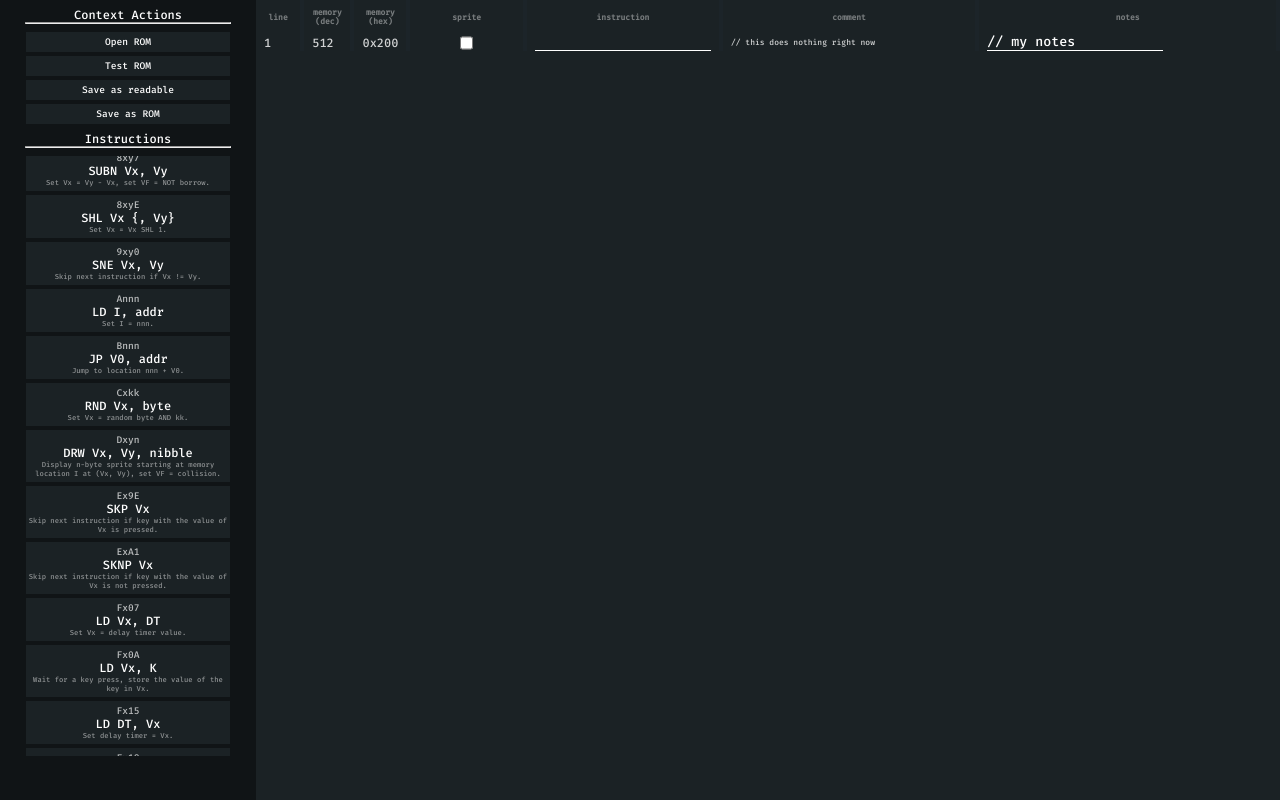
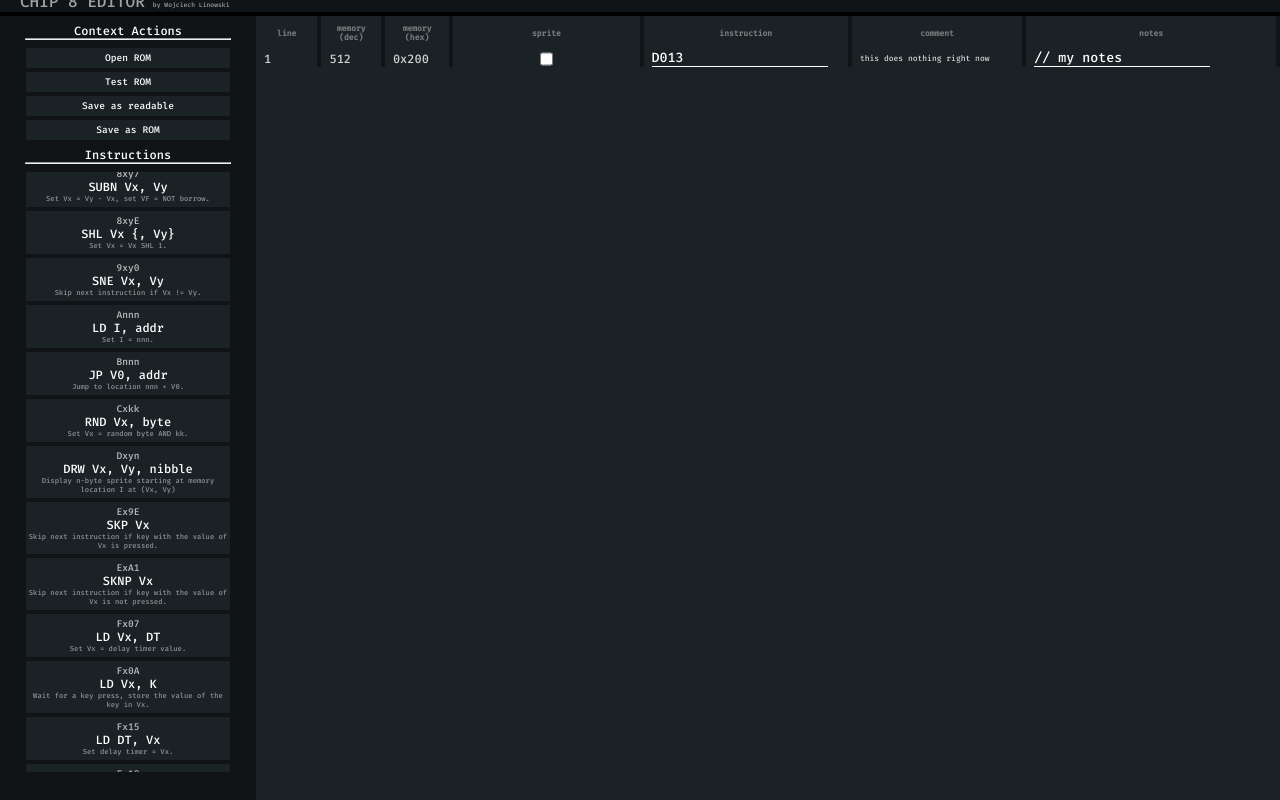
Before and after one commit to wojlin/chip8-editor, a plain HTML site: page index.html in a window 1280 px wide. Both pictures are taken after a click on the button 127 px from the left and 456 px from the top of the page. Drawn offline with Linux system fonts and the light colour scheme.

Commit message:
implemented more features

```diff
--- a/index.html
+++ b/index.html
@@ -22,10 +22,12 @@
                 <hr>
                 <div id="helpers"></div>
             </div>
-            <table id="editor-content">
-
-            </table>
+            <div id="editor-main">
+                <div id="editor-wrapper">
+                    <table id="editor-content"></table>
+                </div>
+            </div>
         </div>
-        <script src="static/js/main.js"></script>
+        <script src="static/js/editor.js"></script>
     </body>
 </html>
--- a/static/css/style.css
+++ b/static/css/style.css
@@ -1,7 +1,7 @@
 :root
 {
     --editor: #1B2225;
-    --border: #1c2429;;
+    --border: #101416;;
     --side: #101416;
     --buttons: #1b2225;
     --top: #101416
@@ -33,6 +33,7 @@ html, body
     background-color: var(--top);
     border-bottom: solid 0.5vh black;
     padding:0.5vh;
+    height: 2vh;
 }
 
 #menu > span
@@ -52,7 +53,6 @@ html, body
 #editor
 {
     width: 100%;
-    height:100vh;
     color:white;
     font-size: 2vh;
 }
@@ -62,19 +62,39 @@ html, body
     display: table-cell;
     background-color: var(--side);
     min-width: 20vw;
-    height:100vh;
+    height:98vh;
+}
+
+#editor-main
+{
+    display: table-cell;
+    width: 100%;
+    vertical-align: top;
+    margin:0;
+    padding: 0%;
+    background: var(--editor);
+    overflow: hidden;
+    height: 98vh;
+}
+
+#editor-wrapper {
+	display: block;
+	overflow: hidden;
+	max-height: 95vh;
+	overflow-y: auto;
 }
 
 #editor-content
 {
-    display: table-cell;
+    display: block;
     width: 100%;
-    vertical-align: top;
-
     background-color: var(--editor);
-    height:100vh;
     font-size: 1.5vh;
     border-collapse: collapse;
+}
+
+#editor-content > tbody
+{
 }
 
 #editor-content > thead
@@ -93,39 +113,39 @@ html, body
     padding:1vh;
 }
 
-#editor-content > thead > tr > th:nth-child(1)
+#editor-content > thead > tr > th:nth-child(1),  #editor-content > tbody > tr > td:nth-child(1)
 {
     width: 5%;
 }
 
-#editor-content > thead > tr > th:nth-child(2)
+#editor-content > thead > tr > th:nth-child(2),  #editor-content > tbody > tr > td:nth-child(2)
 {
     width: 5%;
 }
 
-#editor-content > thead > tr > th:nth-child(3)
+#editor-content > thead > tr > th:nth-child(3), #editor-content > tbody > tr > td:nth-child(3)
 {
     width: 5%;
 }
 
-#editor-content > thead > tr > th:nth-child(4)
+#editor-content > thead > tr > th:nth-child(4), #editor-content > tbody > tr > td:nth-child(4)
 {
     width: 15%;
 }
 
-#editor-content > thead > tr > th:nth-child(5)
+#editor-content > thead > tr > th:nth-child(5), #editor-content > tbody > tr > td:nth-child(5)
 {
     width: 5%;
 }
 
-#editor-content > thead > tr > th:nth-child(6)
+#editor-content > thead > tr > th:nth-child(6), #editor-content > tbody > tr > td:nth-child(6)
 {
-    width: 30%;
+    width: 10%;
 }
 
-#editor-content > thead > tr > th:nth-child(7)
+#editor-content > thead > tr > th:nth-child(7), #editor-content > tbody > tr > td:nth-child(7)
 {
-    width: 60%;
+    width: 20%;
 }
 
 #editor-content > tbody > tr
@@ -264,3 +284,9 @@ html, body
 {
     opacity:0.7;
 }
+
+
+.error
+{
+    background-color: rgba(255,0,0,0.3);
+}
--- a/static/js/main.js
+++ b/static/js/editor.js
@@ -26,7 +26,7 @@ class CodeEditor
         ["Annn", "LD I, addr", "Set I = nnn."],
         ["Bnnn", "JP V0, addr", "Jump to location nnn + V0."],
         ["Cxkk", "RND Vx, byte", "Set Vx = random byte AND kk."],
-        ["Dxyn", "DRW Vx, Vy, nibble", "Display n-byte sprite starting at memory location I at (Vx, Vy), set VF = collision."],
+        ["Dxyn", "DRW Vx, Vy, nibble", "Display n-byte sprite starting at memory location I at (Vx, Vy)"],
         ["Ex9E", "SKP Vx", "Skip next instruction if key with the value of Vx is pressed."],
         ["ExA1", "SKNP Vx", "Skip next instruction if key with the value of Vx is not pressed."],
         ["Fx07", "LD Vx, DT", "Set Vx = delay timer value."],
@@ -40,12 +40,15 @@ class CodeEditor
         ["Fx65", "LD Vx, [I]", "Read registers V0 through Vx from memory starting at location I."],
     ]
 
+    static DEFAULT_COMMENT = "this does nothing right now"
+
     constructor()
     {
         this.table = document.getElementById("editor-content");
         this.helpers = document.getElementById("helpers")
         this.lines = 0;
         this.memoryStart = 512
+        this.memoryEnd = 4096
         this.currentLine = 0;
 
         this.toRemove = {}
@@ -53,6 +56,56 @@ class CodeEditor
         this.addHeader();
         this.addNewLine();
         this.addHelpers();
+
+        document.addEventListener('click', function(event)
+        {
+            const currentLine = editor.currentLine;
+            const row = editor.table.children[1].children[currentLine-1]
+            if(document.activeElement === row.children[6].children[0])
+            {
+
+            }else
+            {
+                row.children[4].children[0].focus()
+            }
+
+        });
+
+        document.addEventListener('keyup', function(event) {
+            if (event.key === 'Enter') {
+                editor.addNewLine();
+            }
+            if (event.key === 'Backspace') {
+                editor.removeLine();
+            }
+            if (event.key === 'ArrowUp') {
+                editor.moveCursor(true)
+            }
+            if (event.key === 'ArrowDown') {
+                editor.moveCursor(false)
+            }
+        });
+
+    }
+
+    useInstruction(button)
+    {
+        const row = this.table.children[1].children[this.currentLine - 1];
+        const input = row.children[4].children[0]
+
+        const code = button.children[0].innerHTML;
+        const name = button.children[1].innerHTML;
+        const desc = button.children[2].innerHTML;
+
+        let instruction = code;
+        instruction = instruction.replace(/[x]/g, '0');
+        instruction = instruction.replace(/[y]/g, '1');
+        instruction = instruction.replace(/[k]/g, '2');
+        instruction = instruction.replace(/[n]/g, '3');
+
+        console.log(code,name,desc, instruction)
+
+        input.value = instruction
     }
 
     addHelpers()
@@ -72,6 +125,7 @@ class CodeEditor
             button.appendChild(code)
             button.appendChild(name)
             button.appendChild(desc)
+            button.onclick = function() {editor.useInstruction(button);};
             this.helpers.appendChild(button)
         }
     }
@@ -89,6 +143,14 @@ class CodeEditor
             row.appendChild(th);
         });
 
+        row.cells[0].classList.add("line-column")
+        row.cells[1].classList.add("dec-column")
+        row.cells[2].classList.add("hex-column")
+        row.cells[3].classList.add("sprite-column")
+        row.cells[4].classList.add("instruction-column")
+        row.cells[5].classList.add("comment-column")
+        row.cells[6].classList.add("notes-column")
+
         head.appendChild(row);
         this.table.insertBefore(head, this.table.firstChild);
 
@@ -99,6 +161,12 @@ class CodeEditor
 
     addNewLine()
     {
+        if(this.lines + this.memoryStart > this.memoryEnd)
+        {
+            console.error("max memory adress reached!")
+            return
+        }
+
         const newRow = document.createElement("tr");
         for (var i = 0; i < 7; i++) {
             const newCell = newRow.insertCell(i);
@@ -109,7 +177,7 @@ class CodeEditor
         newRow.cells[2].textContent = "0x" + (this.memoryStart + (this.lines * 2)).toString(16)
         newRow.cells[3].innerHTML = '<input onclick="editor.markAsSprite(this)" type="checkbox">'
         newRow.cells[4].innerHTML = '<input oninput="editor.parseContent(this);" onclick="editor.selectLine(this);" type="text"></div>'
-        newRow.cells[5].textContent = "// this does nothing right now"
+        newRow.cells[5].textContent = CodeEditor.DEFAULT_COMMENT
         newRow.cells[6].innerHTML = '<input onclick="editor.selectLine(this);" type="text" value="// my notes">'
         this.lines += 1
         this.currentLine +=1
@@ -130,6 +198,13 @@ class CodeEditor
         tbody.insertBefore(newRow, before);
 
         newRow.cells[4].children[0].focus();
+
+        for(let i = 0; i < this.lines; i++)
+        {
+            this.table.rows[i+1].children[0].innerHTML = i + 1
+            this.table.rows[i+1].children[1].innerHTML = this.memoryStart + (i*2)
+            this.table.rows[i+1].children[2].innerHTML = "0x" + (this.memoryStart + (i*2)).toString(16)
+        }
     }
 
     removeLine(index)
@@ -203,6 +278,8 @@ class CodeEditor
             input.value = hexString
             comment.innerHTML = "//"
         }
+
+        this.parseContent(input)
     }
 
     selectLine(obj)
@@ -236,6 +313,7 @@ class CodeEditor
 
     parseContent(obj)
     {
+        obj.value = obj.value.toUpperCase();
 
         const row = obj.parentNode.parentNode;
         const isSprite = row.children[3].children[0].checked
@@ -246,6 +324,11 @@ class CodeEditor
 
         if(isSprite)
         {
+            if (obj.parentNode.classList.contains("error"))
+            {
+                obj.parentNode.classList.remove("error")
+            }
+
             obj.maxLength = 17;
 
             let cleanedInput = obj.value.replace(/[^01]/g, '0');
@@ -263,6 +346,15 @@ class CodeEditor
         else
         {
             obj.maxLength = 4;
+
+            if(obj.value.length < 4)
+            {
+                obj.parentNode.classList.add("error")
+            }
+            else
+            {
+                obj.parentNode.classList.remove("error")
+            }
         }
 
         if(obj.value != "")
@@ -277,10 +369,11 @@ class CodeEditor
     {
         const row = input.parentNode.parentNode;
         const comment = row.children[5]
-
+        const isSprite = row.children[4].children[0].checked;
+        const value = input.value;
         console.log(input.value)
 
-        if(row.children[4].children[0].checked)
+        if(isSprite)
         {
 
             const binaryString = input.value.replace(/\s+/g, '')
@@ -297,29 +390,31 @@ class CodeEditor
             comment.innerHTML = commentString
             comment.style.fontSize = "0.9vh";
         }
+        else
+        {
+            let found = false
+            for(let i = 0; i < CodeEditor.INSTRUCTIONS.length; i++)
+            {
+                let regex = new RegExp("^" + CodeEditor.INSTRUCTIONS[i][0].replace(/[knxy]/g, '.') + "$");
+                if(regex.test(input.value))
+                {
+                    let valid =  CodeEditor.INSTRUCTIONS[i][2];
+                    valid = valid.replace("Vx", 'V'+value[1])
+                    valid = valid.replace("Vy", 'V'+value[2])
+                    valid = valid.replace("nnn", value[1] + value[2] + value[3])
+                    valid = valid.replace("kk", value[2] + value[3])
+                    //valid = valid.replace("n", value[3]) TODO : find out how to replace the needed n and not every
+                    comment.innerHTML = valid
+                    found = true
+                }
+            }
+            if(!found)
+            {
+                comment.innerHTML = CodeEditor.DEFAULT_COMMENT
+            }
+        }
     }
 
 }
 
 var editor = new CodeEditor();
-
-document.addEventListener('click', function(event)
-{
-    const currentLine = editor.currentLine;
-    editor.table.children[1].children[currentLine-1].children[4].children[0].focus()
-});
-
-document.addEventListener('keyup', function(event) {
-    if (event.key === 'Enter') {
-        editor.addNewLine();
-    }
-    if (event.key === 'Backspace') {
-        editor.removeLine();
-    }
-    if (event.key === 'ArrowUp') {
-        editor.moveCursor(true)
-    }
-    if (event.key === 'ArrowDown') {
-        editor.moveCursor(false)
-    }
-});
```
